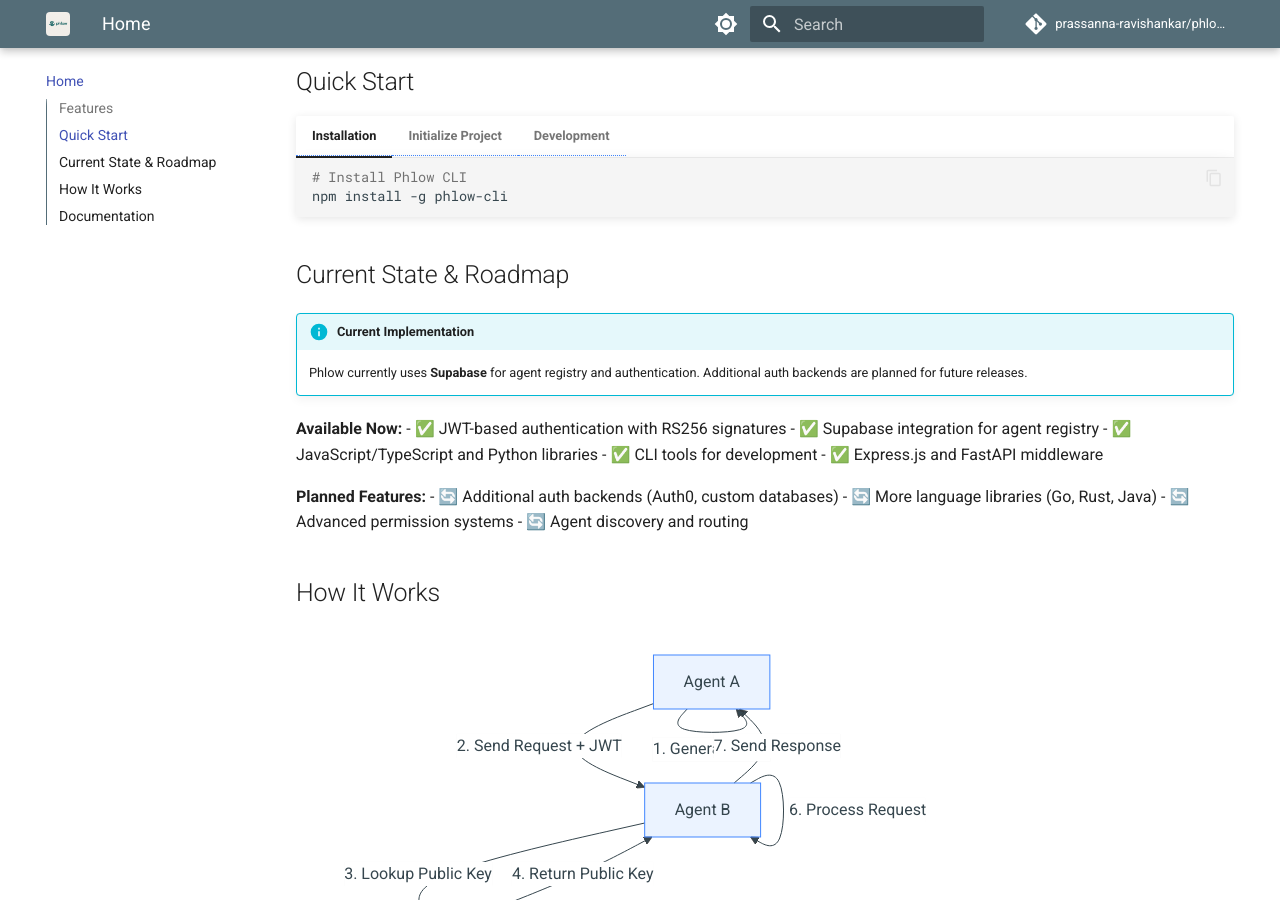
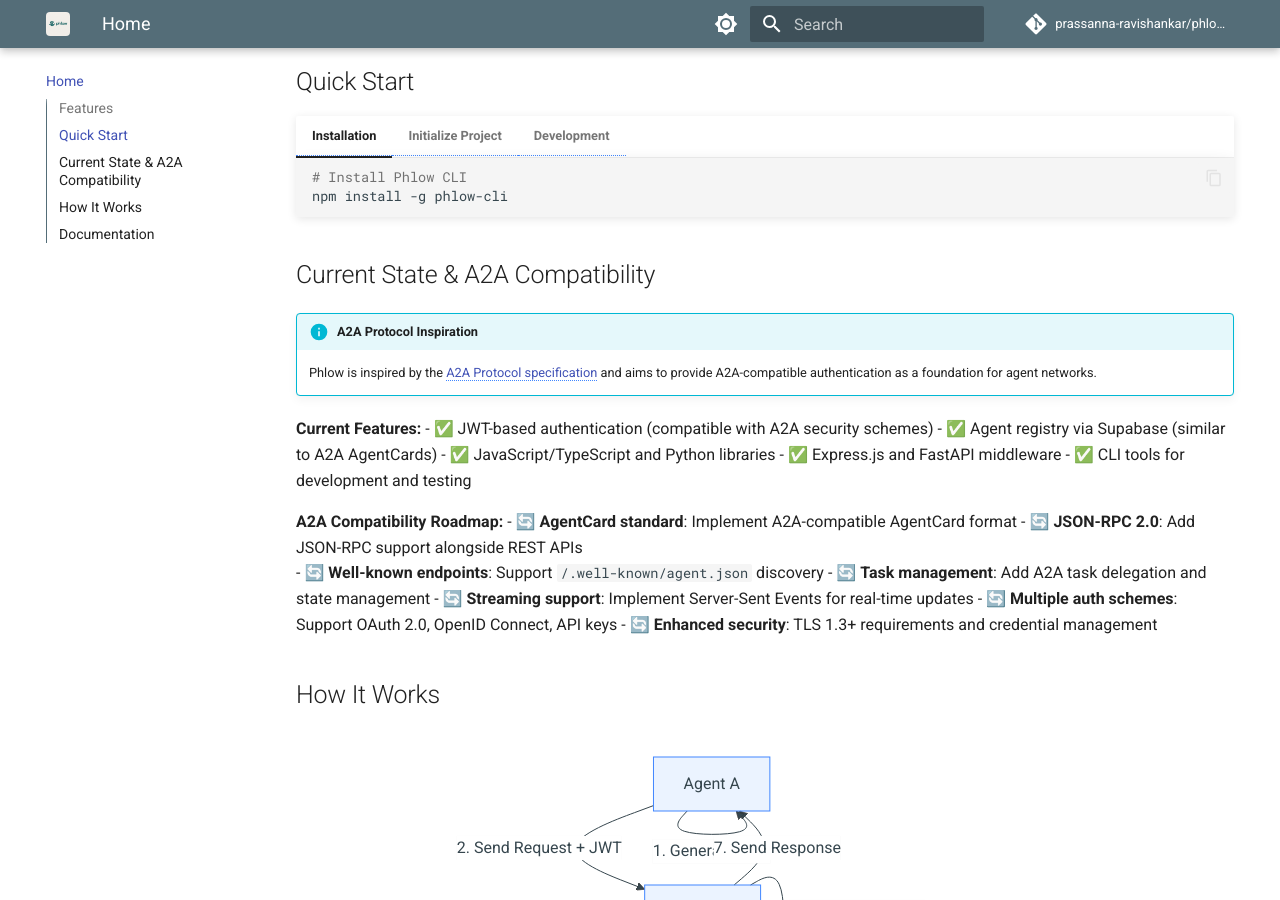
Before and after one commit to prassanna-ravishankar/phlow, an MkDocs documentation site: the page built from docs/index.md, in a window 1280 px wide and 900 px high, scrolled down 1292 px. Built offline with MkDocs 1.6.1 and Material for MkDocs 9.7.7, drawn with Linux system fonts in a browser that asks for light colours; comment, search, counter and statistics services are not loaded.

````diff
--- a/docs/index.md
+++ b/docs/index.md
@@ -77,24 +77,27 @@ JWT-based authentication for AI agent networks using Supabase.
     phlow test-token --target my-agent
     ```
 
-## Current State & Roadmap
+## Current State & A2A Compatibility
 
-!!! info "Current Implementation"
+!!! info "A2A Protocol Inspiration"
 
-    Phlow currently uses **Supabase** for agent registry and authentication. Additional auth backends are planned for future releases.
+    Phlow is inspired by the [A2A Protocol specification](https://a2aproject.github.io/A2A/latest/specification/) and aims to provide A2A-compatible authentication as a foundation for agent networks.
 
-**Available Now:**
-- ✅ JWT-based authentication with RS256 signatures
-- ✅ Supabase integration for agent registry
+**Current Features:**
+- ✅ JWT-based authentication (compatible with A2A security schemes)
+- ✅ Agent registry via Supabase (similar to A2A AgentCards)
 - ✅ JavaScript/TypeScript and Python libraries
-- ✅ CLI tools for development
 - ✅ Express.js and FastAPI middleware
+- ✅ CLI tools for development and testing
 
-**Planned Features:**
-- 🔄 Additional auth backends (Auth0, custom databases)
-- 🔄 More language libraries (Go, Rust, Java)
-- 🔄 Advanced permission systems
-- 🔄 Agent discovery and routing
+**A2A Compatibility Roadmap:**
+- 🔄 **AgentCard standard**: Implement A2A-compatible AgentCard format
+- 🔄 **JSON-RPC 2.0**: Add JSON-RPC support alongside REST APIs
+- 🔄 **Well-known endpoints**: Support `/.well-known/agent.json` discovery
+- 🔄 **Task management**: Add A2A task delegation and state management
+- 🔄 **Streaming support**: Implement Server-Sent Events for real-time updates
+- 🔄 **Multiple auth schemes**: Support OAuth 2.0, OpenID Connect, API keys
+- 🔄 **Enhanced security**: TLS 1.3+ requirements and credential management
 
 ## How It Works
 
--- a/mkdocs.yml
+++ b/mkdocs.yml
@@ -41,6 +41,7 @@ theme:
 nav:
   - Home: index.md
   - Getting Started: getting-started.md
+  - A2A Compatibility: a2a-compatibility.md
   - API Reference: api-reference.md
   - Examples:
     - Basic Agent: examples/basic-agent.md
````
Also changed, not shown: README.md (+45 -35 lines), docs/a2a-compatibility.md (added, +150 -0 lines).
